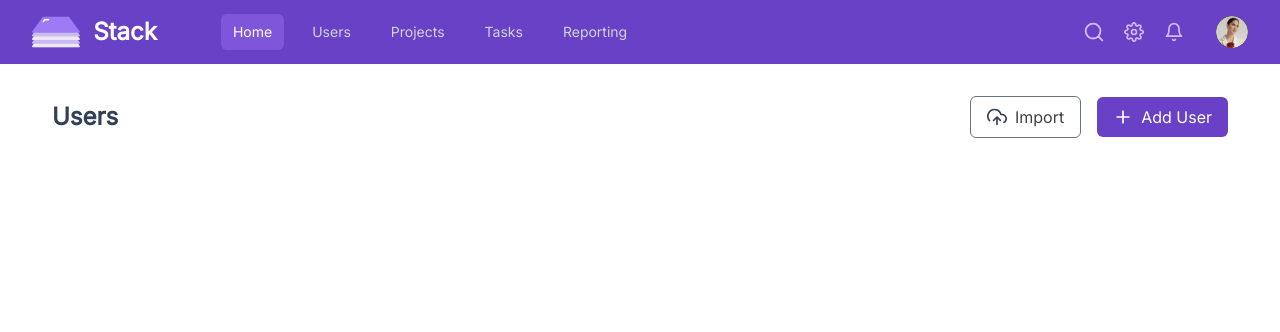
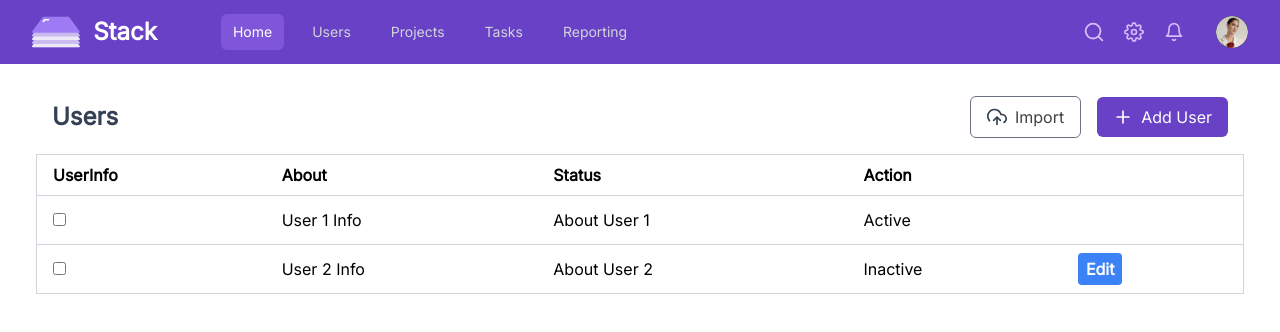
Before and after one commit to sumonDev13/anchorblock_task, a React (Vite) app: page /users in a window 1280 px wide. Shown: the top 332 px of the page. Built offline with nearby package versions, Linux system fonts and the light colour scheme; a web font is replaced by a local one.

Commit message:
wip-table

```diff
--- a/src/pages/Users.tsx
+++ b/src/pages/Users.tsx
@@ -33,6 +33,49 @@ const Users: React.FC<IUsers> = () => {
               </button>
             </div>
           </div>
+          <div className="overflow-x-auto">
+      <table className="min-w-full border border-gray-300">
+        <thead>
+          <tr className="border-b border-gray-300">
+
+            <th className="text-left py-2 px-4">UserInfo</th>
+            <th className="text-left py-2 px-4">About</th>
+            <th className="text-left py-2 px-4">Status</th>
+            <th className="text-left py-2 px-4">Action</th>
+          </tr>
+        </thead>
+        <tbody>
+          {/* Example rows */}
+          <tr className="border-b border-gray-300">
+            <td className="py-2 px-4">
+              <input type="checkbox" />
+            </td>
+            <td className="py-2 px-4">User 1 Info</td>
+            <td className="py-2 px-4">About User 1</td>
+            <td className="py-2 px-4">Active</td>
+            <td className="py-2 px-4">
+              <button className=" text-white font-bold py-1 px-2 rounded">
+                Edit
+              </button>
+            </td>
+          </tr>
+          <tr className="border-b border-gray-300">
+            <td className="py-2 px-4">
+              <input type="checkbox" />
+            </td>
+            <td className="py-2 px-4">User 2 Info</td>
+            <td className="py-2 px-4">About User 2</td>
+            <td className="py-2 px-4">Inactive</td>
+            <td className="py-2 px-4">
+              <button className="bg-blue-500 hover:bg-blue-700 text-white font-bold py-1 px-2 rounded">
+                Edit
+              </button>
+            </td>
+          </tr>
+          {/* Add more rows as needed */}
+        </tbody>
+      </table>
+    </div>
         </div>
       </div>
     </>
```
Also changed, not shown: src/assets/icons/Delete_Button.svg (added), src/assets/icons/Edit_Button.svg (added).
